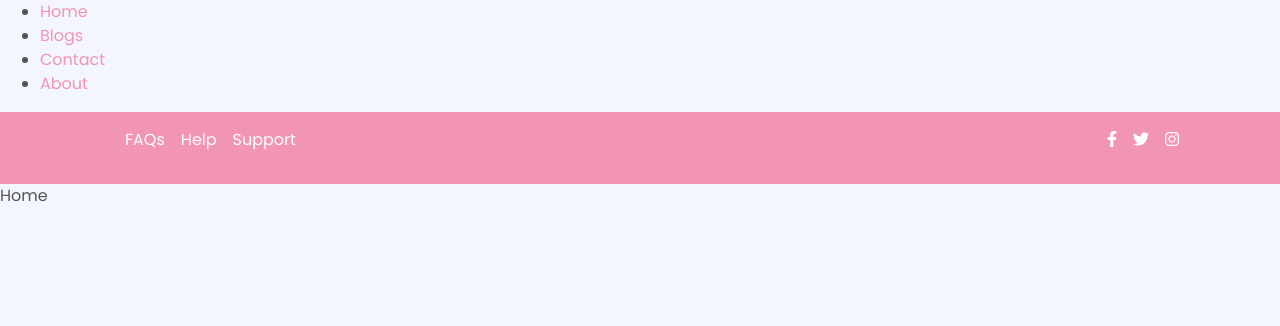
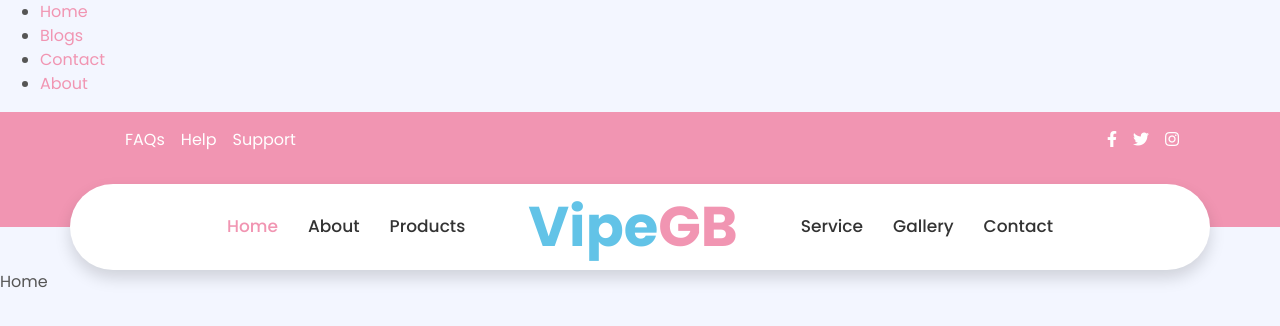
Before and after one commit to jfbarahonag/vipe, a React (Vite) app: page / in a window 1280 px wide. Shown: the top 326 px of the page. Built offline with nearby package versions, Linux system fonts and the light colour scheme.

Commit message:
navbar added to header

```diff
--- a/src/components/Header/index.tsx
+++ b/src/components/Header/index.tsx
@@ -26,20 +26,52 @@ const topBarLinks = {
     {
       title: "facebook",
       path: "/",
-      fa:'fab fa-facebook-f'
+      fa: 'fab fa-facebook-f'
     },
     {
       title: "twiter",
       path: "/",
-      fa:'fab fa-twitter'
+      fa: 'fab fa-twitter'
     },
     {
       title: "instagram",
       path: "https://www.instagram.com",
-      fa:'fab fa-instagram'
+      fa: 'fab fa-instagram'
     },
 
   ],
+}
+
+const navBarLinks = {
+  left: [
+    {
+      name: "Home",
+      link: "/",
+    },
+    {
+      name: "About",
+      link: "/about",
+    },
+    {
+      name: "Products",
+      link: "/products",
+    },
+  ],
+  right: [
+    {
+      name: "Service",
+      link: "/service",
+    },
+    {
+      name: "Gallery",
+      link: "/gallery",
+    },
+    {
+      name: "Contact",
+      link: "/contact",
+    },
+
+  ]
 }
 
 const Header = () => {
@@ -94,6 +126,62 @@ const Header = () => {
           </div>
         </div>
         {/* // navbar */}
+        <div className="container-fluid position-relative nav-bar p-0">
+          <div className="container-lg position-relative p-0 px-lg-0" style={{ zIndex: 1 }}>
+            <nav className="navbar navbar-expand-lg bg-white navbar-light shadow p-lg-0">
+              {/* central text */}
+              {/* hamburguer button */}
+              <button
+                type='button'
+                className='navbar-toggler'
+                data-toggle='collapse'
+                data-target='#navbarCollapse'
+              >
+                <span className="navbar-toggler-icon"></span>
+              </button>
+              {/* nav bar */}
+              <div className="collapse navbar-collapse justify-content-between" id="navbarCollapse">
+                {/* left options */}
+                <ul className="navbar-nav ml-auto py-0">
+                  {
+                    navBarLinks.left.map((item, idx) =>
+                      <li key={item.name}>
+                        <Link
+                          to={item.link}
+                          className={`nav-item nav-link ${idx === 0 ? 'active' : ''}`}
+                        >
+                          {item.name}
+                        </Link>
+                      </li>
+                    )
+                  }
+                </ul>
+                {/* center option */}
+                <Link to={'/'} className="navbar-brand mx-5 d-none d-lg-block">
+                  <h1 className="m-0 display-4 text-primary"><span className="text-secondary">Vipe</span>GB</h1>
+                </Link>
+                {/* right options */}
+                <ul className="navbar-nav mr-auto py-0">
+                  {
+                    navBarLinks.right.map(item =>
+                      <li key={item.name}>
+                        <Link
+                          to={item.link}
+                          className='nav-item nav-link'
+                        >
+                          {item.name}
+                        </Link>
+                      </li>
+                    )
+                  }
+                  {/* <a href="service.html" className="nav-item nav-link">Service</a>
+                        <a href="gallery.html" className="nav-item nav-link">Gallery</a>
+                        <a href="contact.html" className="nav-item nav-link">Contact</a> */}
+                </ul>
+              </div>
+            </nav>
+          </div>
+        </div>
         {/* // hero slider */}
       </header>
     </Wrapper>
```
